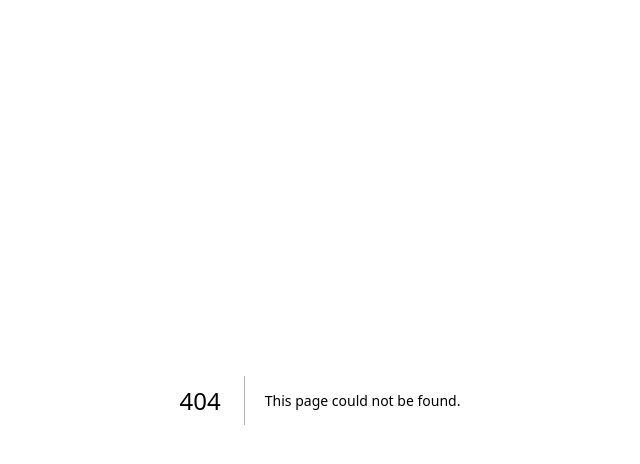
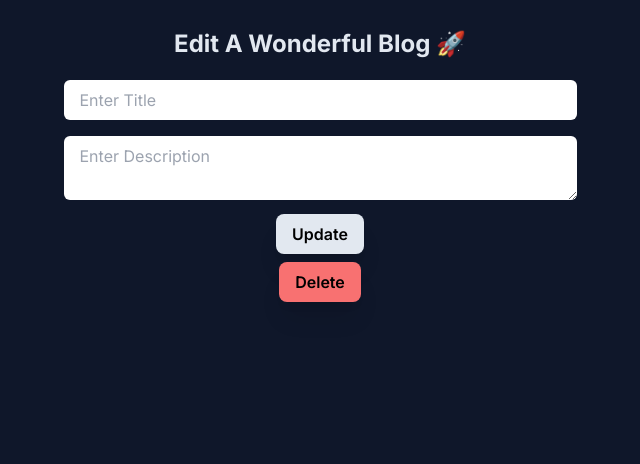
Before and after one commit to Boboiboy181/nextjs-blog, a Next.js app: page /blog/edit/1 in a window 1280 px wide. Before the commit this address had no page. Shown: the top 464 px of the page, without its empty margins (320-960 px from the left). Built offline with nearby package versions, Linux system fonts and the light colour scheme; no server answers; the database is empty.

Commit message:
done developing add, edit and deleting blog

```diff
--- a/package.json
+++ b/package.json
@@ -22,6 +22,7 @@
     "prisma": "^5.1.1",
     "react": "18.2.0",
     "react-dom": "18.2.0",
+    "react-hot-toast": "^2.4.1",
     "sass": "^1.65.1",
     "tailwindcss": "3.3.3",
     "typescript": "5.1.6"
--- a/src/app/blog/add/page.tsx
+++ b/src/app/blog/add/page.tsx
@@ -1,8 +1,71 @@
+'use client';
+
+import { Fragment, useRef } from 'react';
+import { toast, Toaster } from 'react-hot-toast';
+import { useRouter } from 'next/navigation';
+import { Blog } from '@/types/blog.type';
+
+const postBlog = async ({
+  title,
+  description,
+}: {
+  title: string;
+  description: string;
+}): Promise<Blog> => {
+  const res = fetch('http://localhost:3000/api/blogs', {
+    // @ts-ignore
+    'Content-Type': 'application/json',
+    method: 'POST',
+    body: JSON.stringify({ title, description }),
+  });
+  return (await res).json();
+};
+
 const AddBlog = () => {
+  const router = useRouter();
+  const titleRef = useRef<HTMLInputElement | null>(null);
+  const descriptionRef = useRef<HTMLTextAreaElement | null>(null);
+
+  const handleSubmit = async (e: any): Promise<void> => {
+    e.preventDefault();
+    if (titleRef.current && descriptionRef.current) {
+      toast.loading('Sending Request 🚀', { id: '1' });
+      await postBlog({
+        title: titleRef.current?.value,
+        description: descriptionRef.current?.value,
+      });
+      toast.success('Blog Posted Successfully', { id: '1' });
+      router.push('/');
+    }
+  };
+
   return (
-    <div>
-      <h1>Add Blog</h1>
-    </div>
+    <Fragment>
+      <Toaster />
+      <div className="w-full m-auto flex my-4">
+        <div className="flex flex-col justify-center items-center m-auto">
+          <p className="text-2xl text-slate-200 font-bold p-3">
+            Add A Wonderful Blog 🚀
+          </p>
+          <form onSubmit={handleSubmit}>
+            <input
+              ref={titleRef}
+              placeholder="Enter Title"
+              type="text"
+              className="rounded-md px-4 w-full py-2 my-2 "
+            />
+            <textarea
+              ref={descriptionRef}
+              placeholder="Enter Description"
+              className="rounded-md px-4 py-2 w-full my-2"
+            ></textarea>
+            <button className="font-semibold px-4 py-2 shadow-xl bg-slate-200 rounded-lg m-auto hover:bg-slate-100">
+              Submit
+            </button>
+          </form>
+        </div>
+      </div>
+    </Fragment>
   );
 };
 
--- /dev/null
+++ b/src/app/blog/edit/[id]/page.tsx
@@ -0,0 +1,125 @@
+'use client';
+
+import { useRouter } from 'next/navigation';
+import { Fragment, useEffect, useRef, useState } from 'react';
+import { Toaster, toast } from 'react-hot-toast';
+import { Blog } from '@/types/blog.type';
+
+type UpdateBlogParams = {
+  title: string;
+  description: string;
+  id: string;
+};
+
+type EditBlogParams = {
+  params: {
+    id: string;
+  };
+};
+
+const updateBlog = async (data: UpdateBlogParams): Promise<Blog> => {
+  const res = fetch(`http://localhost:3000/api/blogs/${data.id}`, {
+    method: 'PUT',
+    body: JSON.stringify({ title: data.title, description: data.description }),
+    //@ts-ignore
+    'Content-Type': 'application/json',
+  });
+  return (await res).json();
+};
+
+const deleteBlog = async (id: string) => {
+  const res = fetch(`http://localhost:3000/api/blogs/${id}`, {
+    method: 'DELETE',
+    //@ts-ignore
+    'Content-Type': 'application/json',
+  });
+  return (await res).json();
+};
+
+const getBlogById = async (id: string): Promise<Blog> => {
+  const res = await fetch(`http://localhost:3000/api/blogs/${id}`);
+  const data = await res.json();
+  return data.post;
+};
+
+const EditBlog = ({ params }: EditBlogParams) => {
+  const router = useRouter();
+  const titleRef = useRef<HTMLInputElement | null>(null);
+  const descriptionRef = useRef<HTMLTextAreaElement | null>(null);
+
+  useEffect(() => {
+    toast.loading('Fetching Blog Details 🚀', { id: '1' });
+    getBlogById(params.id)
+      .then((data) => {
+        if (titleRef.current && descriptionRef.current) {
+          titleRef.current.value = data.title;
+          descriptionRef.current.value = data.description;
+          toast.success('Fetching Complete', { id: '1' });
+        }
+      })
+      .catch((err) => {
+        console.log(err);
+        toast.error('Error fetching blog', { id: '1' });
+      });
+  }, [params.id]);
+
+  const handleSubmit = async (e: any) => {
+    e.preventDefault();
+    if (titleRef.current && descriptionRef.current) {
+      toast.loading('Sending Request 🚀', { id: '1' });
+      await updateBlog({
+        title: titleRef.current?.value,
+        description: descriptionRef.current?.value,
+        id: params.id,
+      });
+      toast.success('Blog Posted Successfully', { id: '1' });
+      router.push('/');
+    }
+  };
+
+  const handleDelete = async () => {
+    toast.loading('Deleting Blog', { id: '2' });
+    await deleteBlog(params.id);
+    toast.success('Blog Deleted', { id: '2' });
+    router.push('/');
+  };
+
+  return (
+    <Fragment>
+      <Toaster />
+      <div className="w-full m-auto flex my-4">
+        <div className="flex flex-col justify-center items-center m-auto">
+          <p className="text-2xl text-slate-200 font-bold p-3">
+            Edit A Wonderful Blog 🚀
+          </p>
+          <form onSubmit={handleSubmit}>
+            <input
+              ref={titleRef}
+              placeholder="Enter Title"
+              type="text"
+              className="rounded-md px-4 w-full py-2 my-2 "
+            />
+            <textarea
+              ref={descriptionRef}
+              placeholder="Enter Description"
+              className="rounded-md px-4 py-2 w-full my-2"
+            ></textarea>
+            <div className="flex justify-between">
+              <button className="font-semibold px-4 py-2 shadow-xl bg-slate-200 rounded-lg m-auto hover:bg-slate-100">
+                Update
+              </button>
+            </div>
+          </form>
+          <button
+            onClick={handleDelete}
+            className="font-semibold px-4 py-2 shadow-xl bg-red-400 rounded-lg  m-auto mt-2 hover:bg-red-500"
+          >
+            Delete
+          </button>
+        </div>
+      </div>
+    </Fragment>
+  );
+};
+
+export default EditBlog;
--- a/src/app/page.tsx
+++ b/src/app/page.tsx
@@ -1,18 +1,27 @@
+'use client';
+
 import { Blog } from '@/types/blog.type';
 import Link from 'next/link';
+import { useEffect, useState } from 'react';
 
 async function fetchBlogs() {
   const res = await fetch('http://localhost:3000/api/blogs', {
     next: {
-      revalidate: 10,
+      revalidate: 5,
     },
   });
   const data = await res.json();
   return data.posts;
 }
 
-const Home = async () => {
-  const blogs = await fetchBlogs();
+const Home = () => {
+  const [blogs, setBlogs] = useState<Blog[]>([] as Blog[]);
+
+  useEffect(() => {
+    fetchBlogs().then((data) => {
+      setBlogs(data);
+    });
+  }, []);
 
   return (
     <main className={'w-full h-full'}>
```
Also changed, not shown: 1 other file (tests, documents, lock files or other folders).
